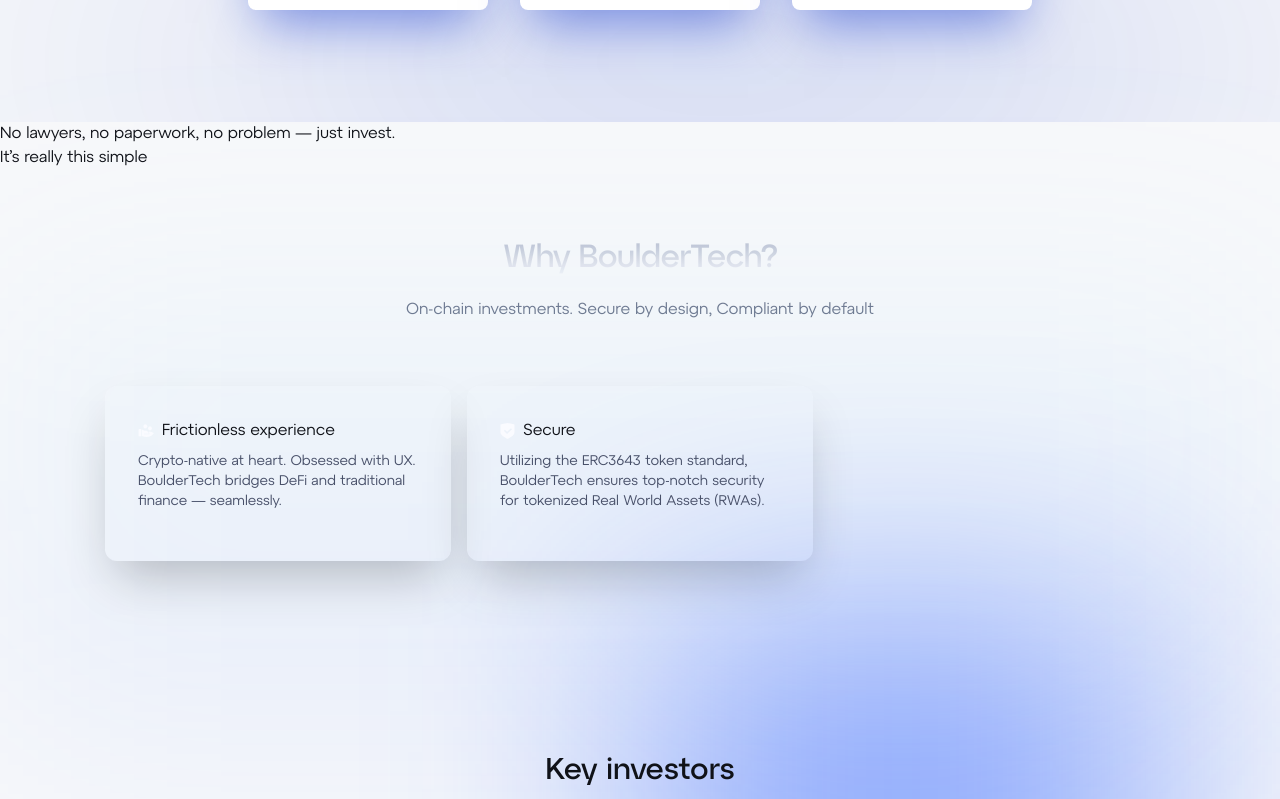
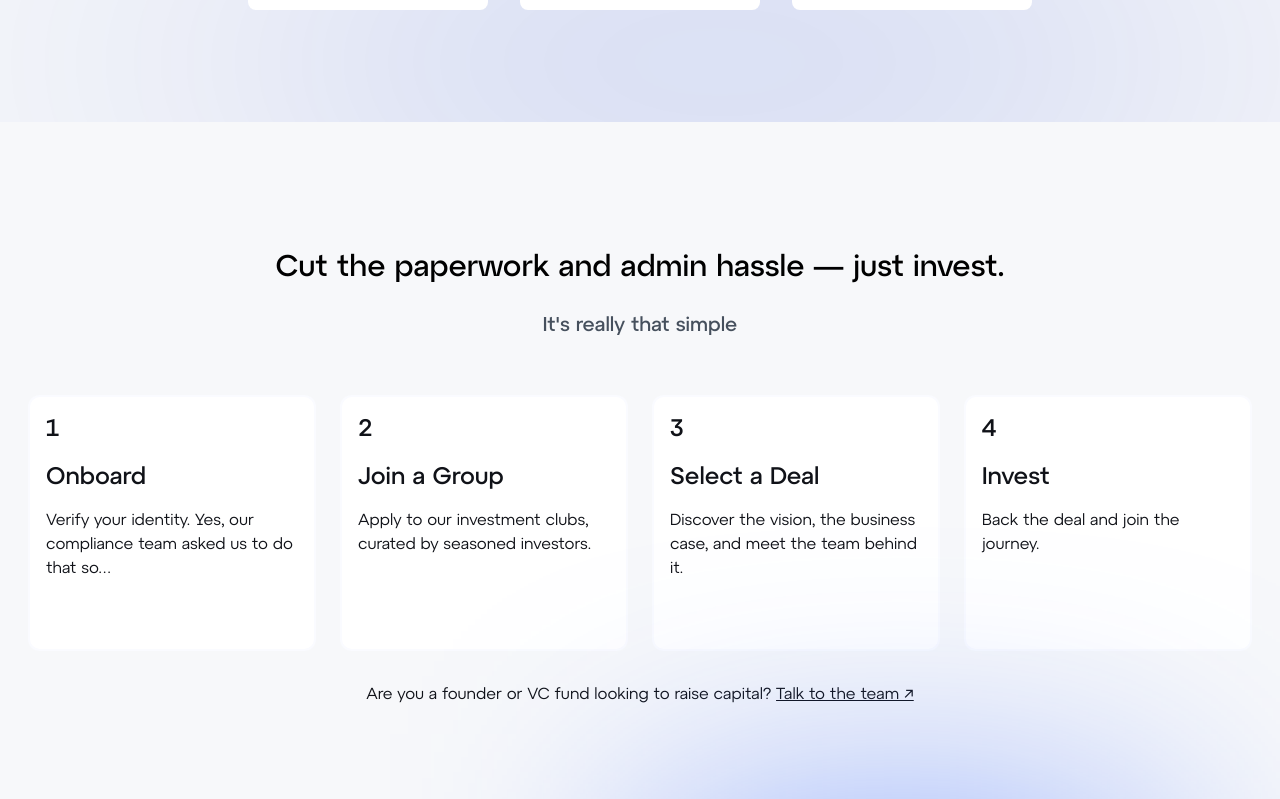
Before and after one commit to boulder-tech/Landing, a Next.js app: page / in a window 1280 px wide. Shown: the part 1621-2420 px from the top of the page. Built offline with nearby package versions, Linux system fonts and the light colour scheme.

Commit message:
feat: stepper finished

```diff
--- a/src/app/page.tsx
+++ b/src/app/page.tsx
@@ -17,7 +17,7 @@ export default function Home() {
       <Separator orientation="horizontal"/>
       <StocksSection />
       <StepperSection/>
-      <BenefitsSection/>
+      {/* <BenefitsSection/> */}
       <InvesorsSection/>
       {/* <GrantSection /> */}
       {/* <PartnersSection/> */}
--- a/src/components/cards/stepper-card.tsx
+++ b/src/components/cards/stepper-card.tsx
@@ -4,12 +4,15 @@ interface Props {
     description:string,
 }
 
-const InvestorCard = ({number, title, description}:Props) => {
+const StepCard = ({number, title, description}:Props) => {
 
     return(
-        <div>
-
+        <div className="flex flex-col items-start w-72 h-64 bg-[#FFFFFF] border-[#FAFBFF] border-2 rounded-xl p-4 gap-4 hover:shadow-xl duration-300 ease-in-out">
+            <h1 className="md:text-2xl font-medium text-3xl 2xl:text-3xl">{number}</h1>
+            <p className="md:text-2xl font-medium text-lg">{title}</p>
+            <p>{description}</p>
         </div>
     )
 
 };
+export default StepCard;
--- a/src/components/sections/stepper-section.tsx
+++ b/src/components/sections/stepper-section.tsx
@@ -1,20 +1,30 @@
-interface Props {
-    number: string,
-    title: string,
-    description:string,
-}
+import React from 'react';
+import Link from 'next/link';
+import StepCard from '../cards/stepper-card';
 
 const StepperSection = () => {
     return (
         <>
-            <div>
-                <h1>No lawyers, no paperwork, no problem — just invest.</h1>
-                <h3>It’s really this simple</h3>
+            <div className="w-full flex flex-col items-center justify-center sm:px-16 px-4 gap-14 pb-20 xl:pb-28 2xl:pb-32 pt-32">
+                <div className="flex flex-col xl:gap-6 gap-4 justify-center items-center w-full text-center z-10">
+                    <h1 className='font-atyp-display text-3xl 2xl:text-5xl font-light leading-tight text-black w-[800px]'>Cut the paperwork and admin hassle — just invest.</h1>
+                    <h3 className="text-[#46505D] text-xl font-medium z-10 w-[440px]">It's really that simple</h3>
+                </div>
+                <div className='flex flex-col items-center justify-center gap-8'>
+                    <div className="flex flex-col sm:flex-row gap-6 items-center justify-center">
+                        <StepCard number="1" title="Onboard" description="Verify your identity. Yes, our compliance team asked us to do that so…" />
+                        <StepCard number="2" title="Join a Group" description="Apply to our investment clubs, curated by seasoned investors." />
+                        <StepCard number="3" title="Select a Deal" description="Discover the vision, the business case, and meet the team behind it." />
+                        <StepCard number="4" title="Invest" description="Back the deal and join the journey." />
+                    </div>
+                    <p> Are you a founder or VC fund looking to raise capital?{" "} <Link href="/contact" className="underline"> Talk to the team ↗</Link></p>
+                </div>
             </div>
             <div>
 
             </div>
         </>
+
     )
 }
 
--- a/src/components/sections/stocks-section.tsx
+++ b/src/components/sections/stocks-section.tsx
@@ -17,9 +17,7 @@ const StocksSection = () => {
               <p className='md:flex hidden text-foreground-leading leading-normal text-base 2xl:text-lg sm:max-w-[45rem]'>{"Frictionless"}</p>
               <p className='md:flex hidden text-foreground-leading leading-normal text-base 2xl:text-lg sm:max-w-[45rem]'>{"Off-market opportunities"}</p>
               <p className='md:flex hidden text-foreground-leading leading-normal text-base 2xl:text-lg sm:max-w-[45rem]'>{"Fully compliant"}</p>
-            </div>
-
-
+        </div>
         </div>
         <div className='grid grid-cols-1 sm:grid-cols-2 md:grid-cols-3 gap-8 items-center justify-center z-10'>
             <TokenCard name='Top corporate VC' icon={Trophy} url='https://app.bouldertech.fi/sp500'></TokenCard>
```
Also changed, not shown: src/components/cards/token-card.tsx (+1 -1 lines).
